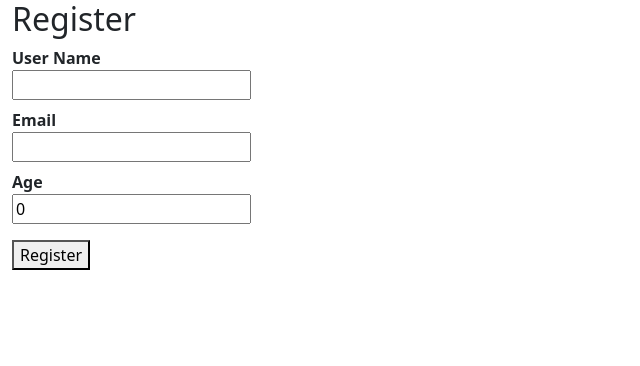
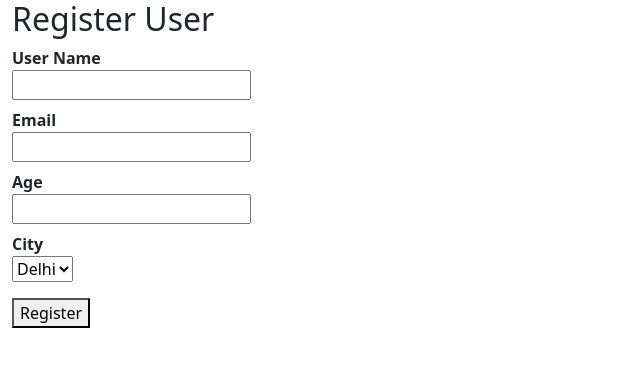
Before and after one commit to himanshu094/react-Practice, a React (Create React App) app in the folder react-shopping/: page / in a window 1280 px wide. Shown: the top 366 px of the page, without its empty margins (0-640 px from the left). Built offline with nearby package versions, Linux system fonts and the light colour scheme.

Commit message:
yup validation with formik commponent

```diff
--- /dev/null
+++ b/react-shopping/src/component/YupValidationComponent.js
@@ -0,0 +1,53 @@
+import { useFormik, Formik, Field, ErrorMessage, Form } from "formik";
+import * as yup from 'yup'
+
+export default function YupValidationComponent() {
+  return (
+    <div className="container-fluid">
+      <h2>Register User</h2>
+      <Formik initialValues={{UserName:'',Email:'',Age:'',City:''}}
+      validationSchema={yup.object({
+        UserName:yup.string().min(4,'Name too short')
+                             .max(10,'Name too long')
+                             .required('Name Required'),
+        Email:yup.string().email('Invalid Email')
+                          .required('Email Required'),
+        Age:yup.number().required('Age Required'),
+        City:yup.string()
+      })}
+      onSubmit={values=>{
+        alert(JSON.stringify(values))
+      }}>
+        {
+          fields =>
+            <Form>
+            {
+              <div>
+                <dl>
+                  <dt>User Name</dt>
+                  <dd><Field name='UserName' type="text"></Field></dd>
+                  <dd className="text-danger"><ErrorMessage name='UserName'></ErrorMessage></dd>
+                  <dt>Email</dt>
+                  <dd><Field name='Email' type='text'></Field></dd>
+                  <dd className="text-danger"><ErrorMessage name='Email'></ErrorMessage></dd>
+                  <dt>Age</dt>
+                  <dd><Field name='Age' type='text'></Field></dd>
+                  <dd className="text-danger"><ErrorMessage name='Age'></ErrorMessage></dd>
+                  <dt>City</dt>
+                  <dd>
+                      <Field name='City' as='select'>
+                        <option>Delhi</option>
+                        <option>Hyd</option>
+                      </Field>
+                  </dd>
+                </dl>
+                <button disabled={(fields.isValid)?false:true}>Register</button>
+              </div>
+            }
+            </Form>
+
+        }
+      </Formik>
+    </div>
+  )
+}
--- a/react-shopping/src/index.js
+++ b/react-shopping/src/index.js
@@ -8,12 +8,13 @@
 
 
 import YupValidation from './component/YupValidation';
+import YupValidationComponent from './component/YupValidationComponent';
 
 
 const root = ReactDOM.createRoot(document.getElementById('root'));
 root.render(
   <React.StrictMode>
-    <YupValidation/>
+    <YupValidationComponent/>
   </React.StrictMode>
 );
 
```
